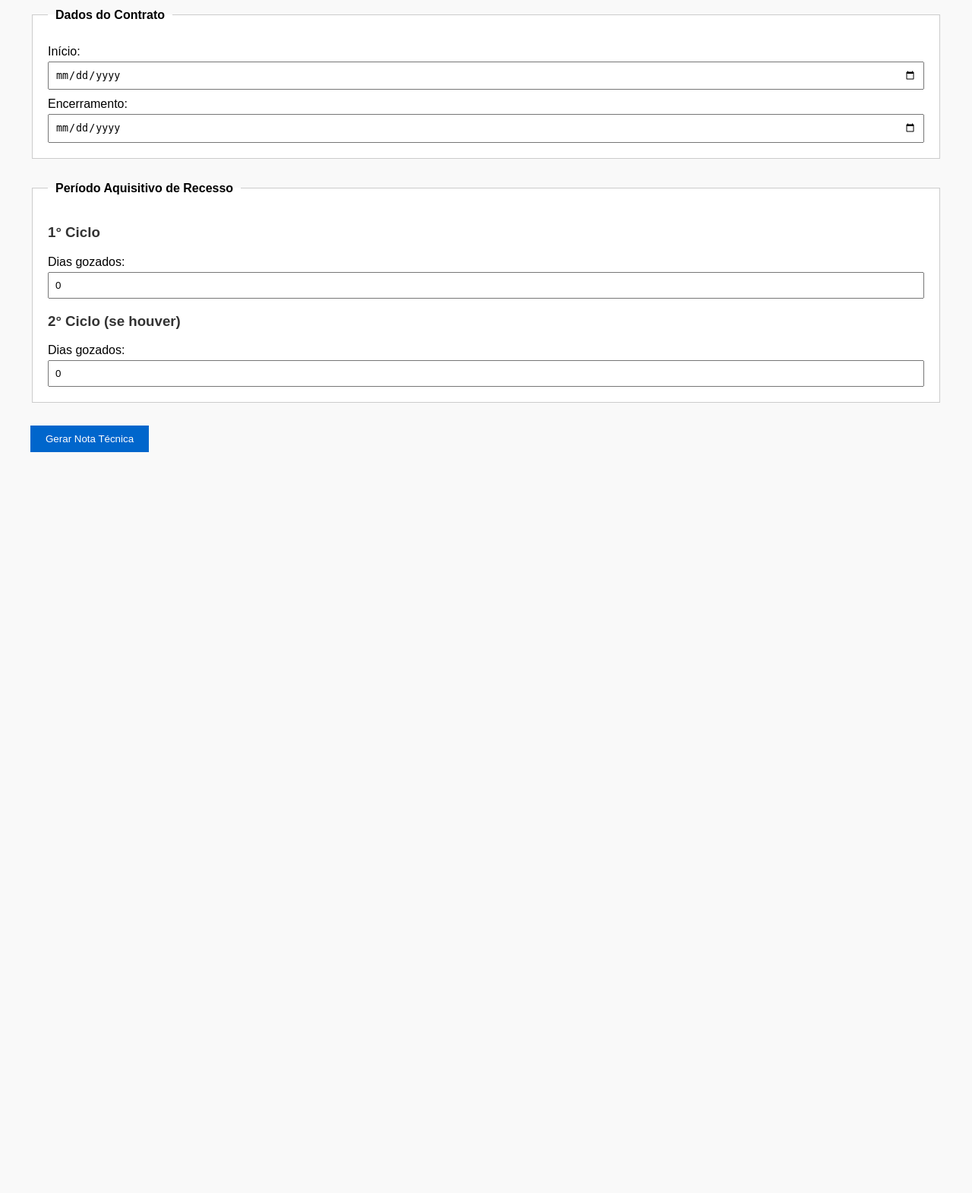
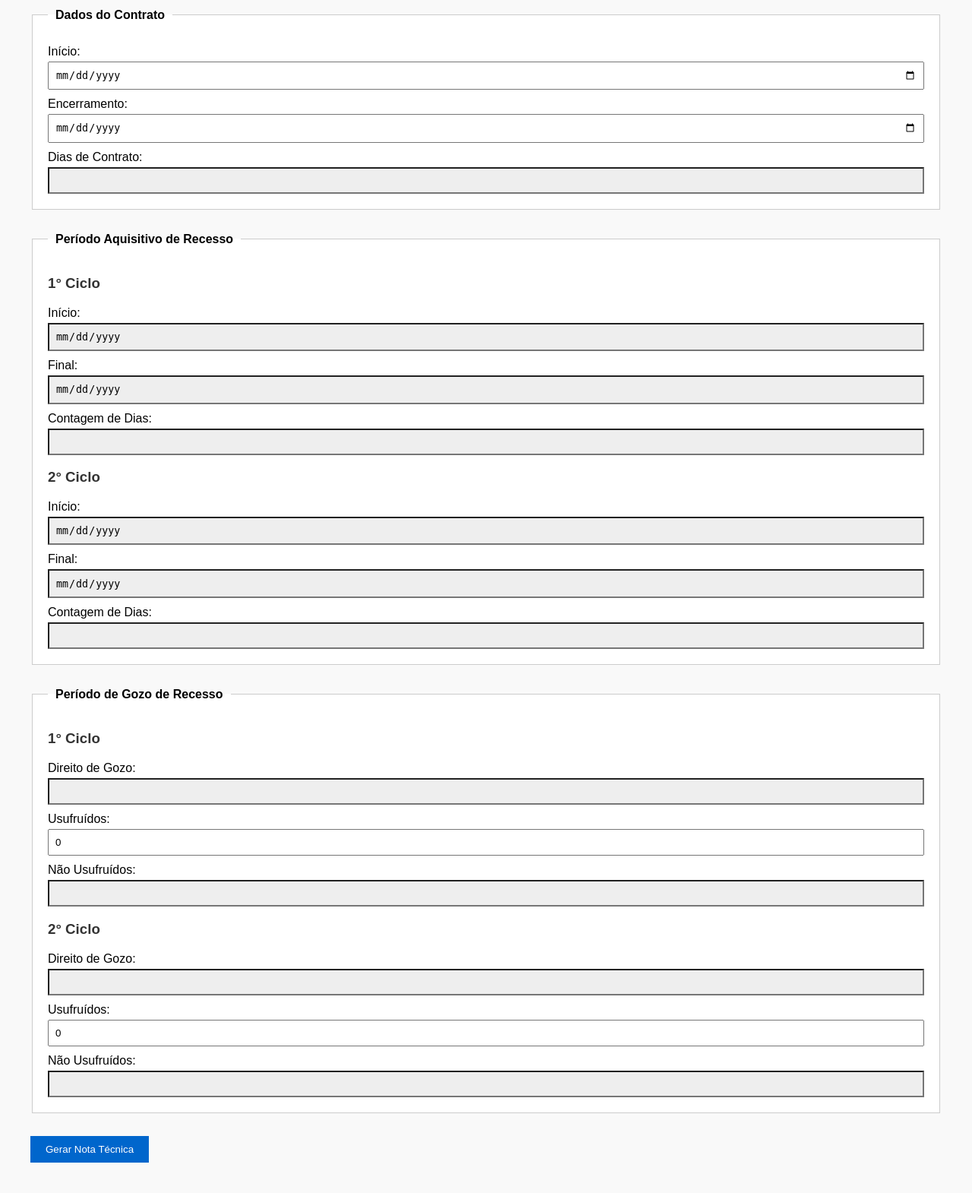
Before and after one commit to ljspinelli/nota-tecnica-fastapi, a FastAPI app: page /nota-tecnica/form in a window 1280 px wide. Shown: the part 501-2071 px from the top of the page at 76% size. Before the commit the page ends 1096 px from the top, so only its background shows below. Run offline with FastAPI, Linux system fonts and the light colour scheme.

Commit message:
Add readonly fields for contract and vacation periods

```diff
--- a/app/templates/form_nota.html
+++ b/app/templates/form_nota.html
@@ -33,6 +33,9 @@
             padding: 8px;
             margin-top: 4px;
             box-sizing: border-box;
+        }
+        input[readonly] {
+            background-color: #eee;
         }
         button {
             padding: 10px 20px;
@@ -77,17 +80,55 @@
 
         <label>Encerramento:</label>
         <input type="date" name="fim" required>
+
+        <label>Dias de Contrato:</label>
+        <input type="number" name="dias_contrato" readonly>
     </fieldset>
 
     <fieldset>
         <legend>Período Aquisitivo de Recesso</legend>
         <h3>1° Ciclo</h3>
-        <label>Dias gozados:</label>
+        <label>Início:</label>
+        <input type="date" name="ciclo1_inicio" readonly>
+
+        <label>Final:</label>
+        <input type="date" name="ciclo1_fim" readonly>
+
+        <label>Contagem de Dias:</label>
+        <input type="number" name="ciclo1_dias" readonly>
+
+        <h3>2° Ciclo</h3>
+        <label>Início:</label>
+        <input type="date" name="ciclo2_inicio" readonly>
+
+        <label>Final:</label>
+        <input type="date" name="ciclo2_fim" readonly>
+
+        <label>Contagem de Dias:</label>
+        <input type="number" name="ciclo2_dias" readonly>
+    </fieldset>
+
+    <fieldset>
+        <legend>Período de Gozo de Recesso</legend>
+        <h3>1° Ciclo</h3>
+        <label>Direito de Gozo:</label>
+        <input type="number" name="ciclo1_direito" readonly>
+
+        <label>Usufruídos:</label>
         <input type="number" name="ciclo1_gozados" min="0" value="0" required>
 
-        <h3>2° Ciclo (se houver)</h3>
-        <label>Dias gozados:</label>
+        <label>Não Usufruídos:</label>
+        <input type="number" name="ciclo1_nao_gozados" readonly>
+
+        <h3>2° Ciclo</h3>
+        <label>Direito de Gozo:</label>
+        <input type="number" name="ciclo2_direito" readonly>
+
+        <label>Usufruídos:</label>
         <input type="number" name="ciclo2_gozados" min="0" value="0" required>
+
+        <label>Não Usufruídos:</label>
+        <input type="number" name="ciclo2_nao_gozados" readonly>
     </fieldset>
 
     <button type="submit">Gerar Nota Técnica</button>
```
